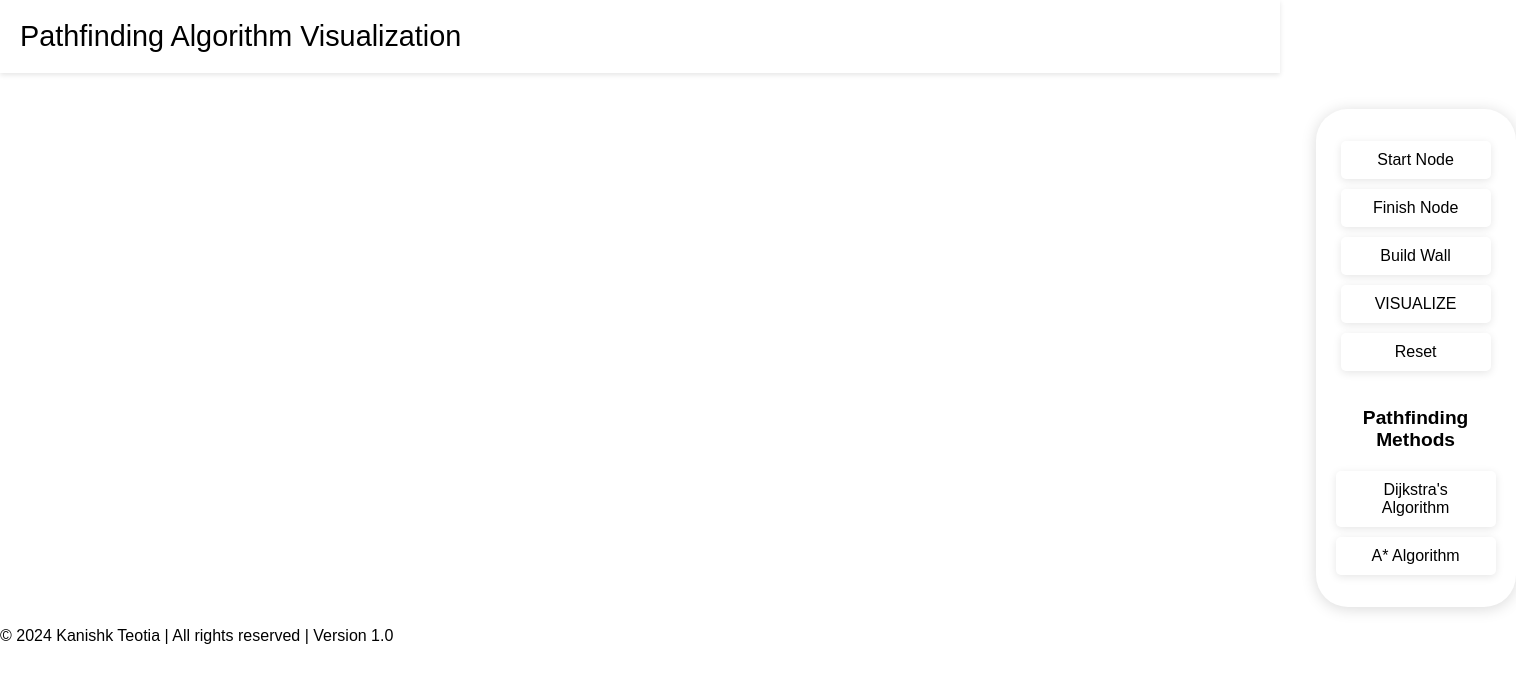
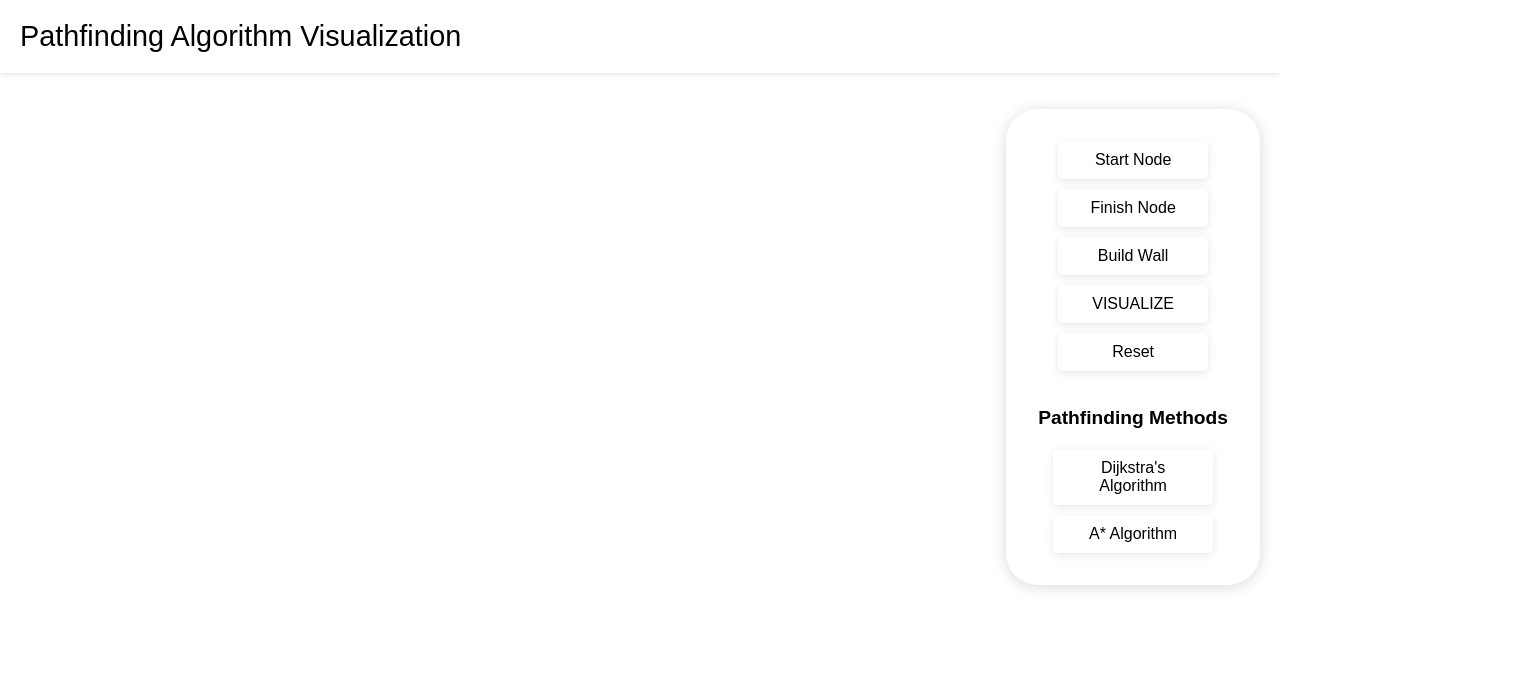
Before and after one commit to WarLord0401/PathfinderVisualizer, a React (Create React App) app: page / in a window 1280 px wide. Shown: the top 682 px of the page, 1516 px wide, since content can reach past the window. Built offline with nearby package versions, Linux system fonts and the light colour scheme.

Commit message:
updated css

```diff
--- a/src/App.css
+++ b/src/App.css
@@ -9,19 +9,16 @@
   display: flex;
   flex-direction: column;
   min-height: 100vh;
-  margin: 0;
   font-family: Arial, sans-serif;
   background-color: var(--primary-bg);
   color: var(--primary-text);
   transition: background-color 0.3s ease-in-out, color 0.3s ease-in-out;
-  height: 80%;
 }
 
 /* Header styling */
 .title {
   background-color: var(--header-bg);
   color: var(--header-text);
-  height: 10%;
   padding: 20px;
   text-align: center;
   font-size: 1.8em;
--- a/src/Pathfinding Visualizer/Node/Node.css
+++ b/src/Pathfinding Visualizer/Node/Node.css
@@ -1,9 +1,8 @@
-/* Base node styling */
 .node {
   width: 25px;
   height: 25px;
   outline: 1px solid var(--primary-text);
-  display: inline-block;
+  display: grid;
   position: relative;
 }
 
--- a/src/Pathfinding Visualizer/PathfindingVisualizer.css
+++ b/src/Pathfinding Visualizer/PathfindingVisualizer.css
@@ -1,11 +1,3 @@
-.grid {
-  margin-left: 2vw;
-  display: flex;
-  flex-wrap: wrap; /* Allows the grid to wrap onto new lines */
-  width: 100%; /* Ensures the grid takes up the full width of the container */
+.grid-row {
+  display: contents;
 }
-
-.grid-row {
-  display: flex;
-  flex-basis: 100%; /* Ensures each row takes the full width of the container */
-}
```
